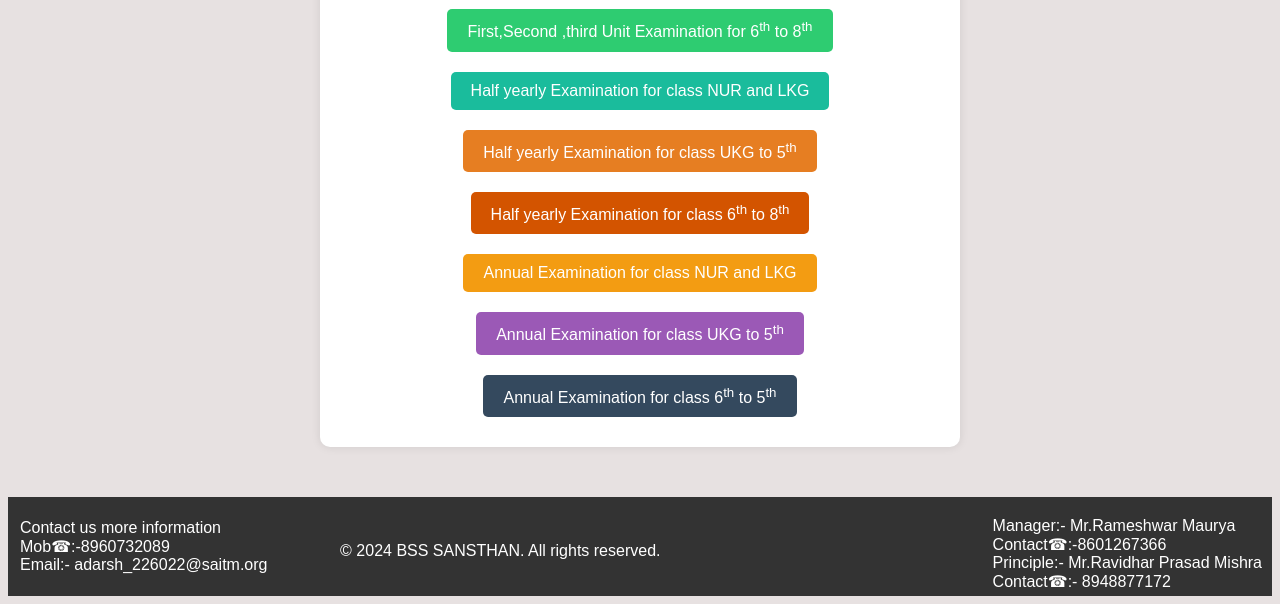
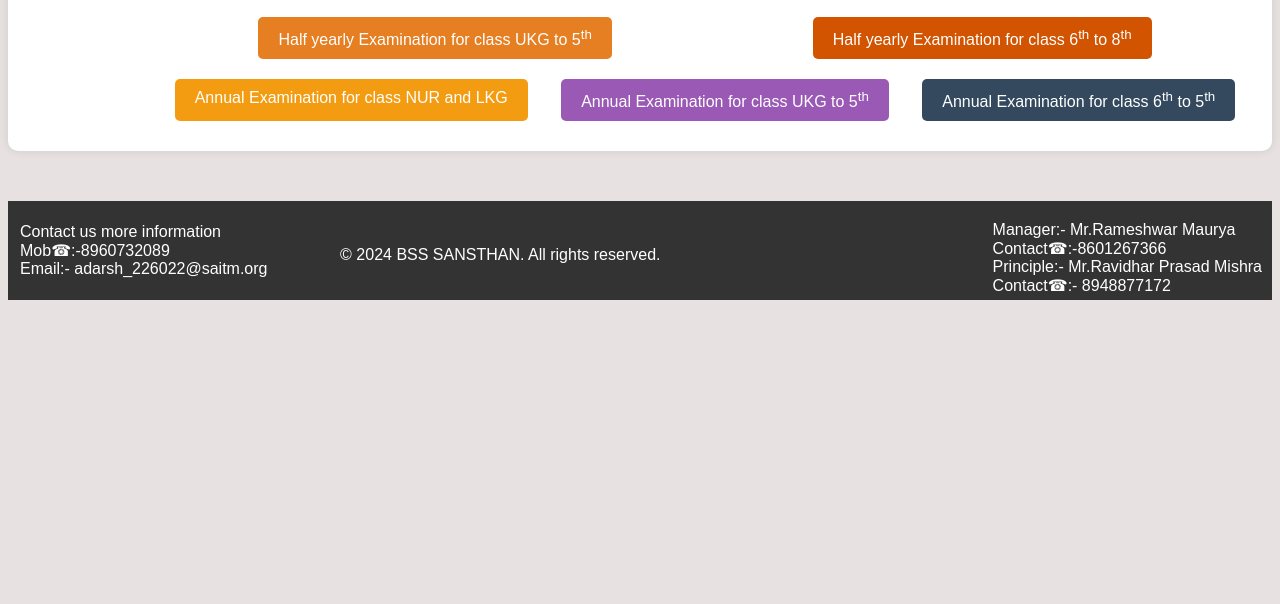
Before and after one commit to Adarsh7706/test, a plain HTML site: page index.html in a window 1280 px wide. Shown: the part 268-872 px from the top of the page. After the commit the page ends 800 px from the top, so only its background shows below. Drawn offline with Linux system fonts and the light colour scheme.

Commit message:
Update index.html

```diff
--- a/index.html
+++ b/index.html
@@ -9,11 +9,11 @@
         body {
             background-color:rgb(231, 225, 225);
             font-family: Arial, sans-serif;
-            margin-top: -40px;
+
         }
 
         #container {
-            max-width: 600px;
+            max-width: 100%;
             margin: 50px auto;
             padding: 20px;
             background-color: #fff;
```
